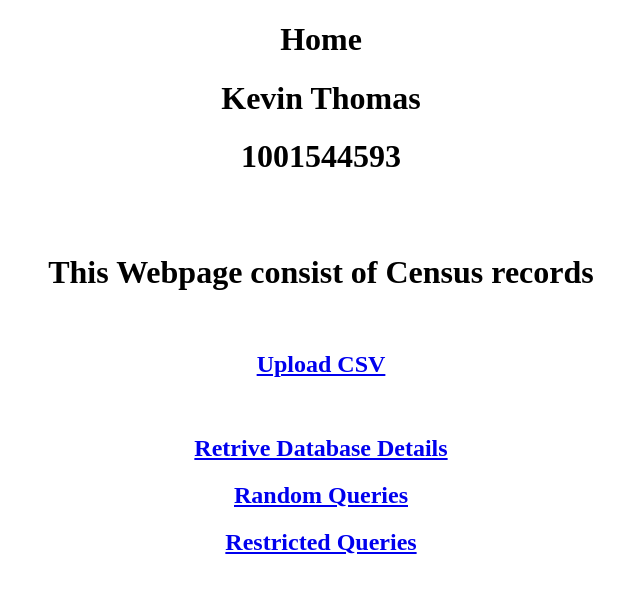
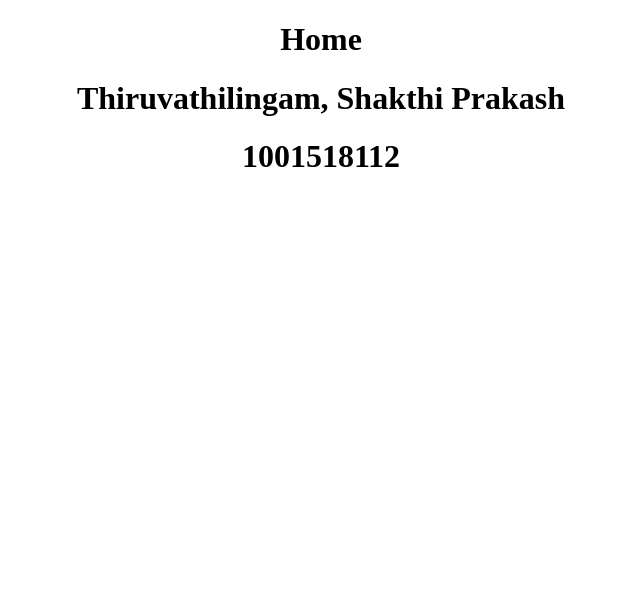
Before and after one commit to tshakthiprakash/6331AdvDB, a Flask app: template templates/home.html in a window 1280 px wide. Shown: the top 593 px of the page, without its empty margins (319-959 px from the left). Run offline with Flask 2, Linux system fonts and the light colour scheme; the template is opened without the code that fills it, so the values that code supplies are empty.

Commit message:
home page edit

```diff
--- a/templates/home.html
+++ b/templates/home.html
@@ -4,16 +4,9 @@
 
 		<center>
 		<header> <h1> Home </h1> </header>
-		<header> <h1> Kevin Thomas </h1> </header>
-		<header> <h1> 1001544593</h1> </header>
+		<header> <h1> Thiruvathilingam, Shakthi Prakash </h1> </header>
+		<header> <h1> 1001518112</h1> </header>
 		<br> <br>
-		<h1> This Webpage consist of Census records</h1>
-		<br>
-
-		<h2><a href = "/enternew">Upload CSV</a></h2> <br>
-		<h2><a href = "/list">Retrive Database Details</a></h2>
-		<h2><a href = "/records">Random Queries </a></h2>
-		<h2><a href = "/restricted">Restricted Queries</a></h2>
 
 
 
```
